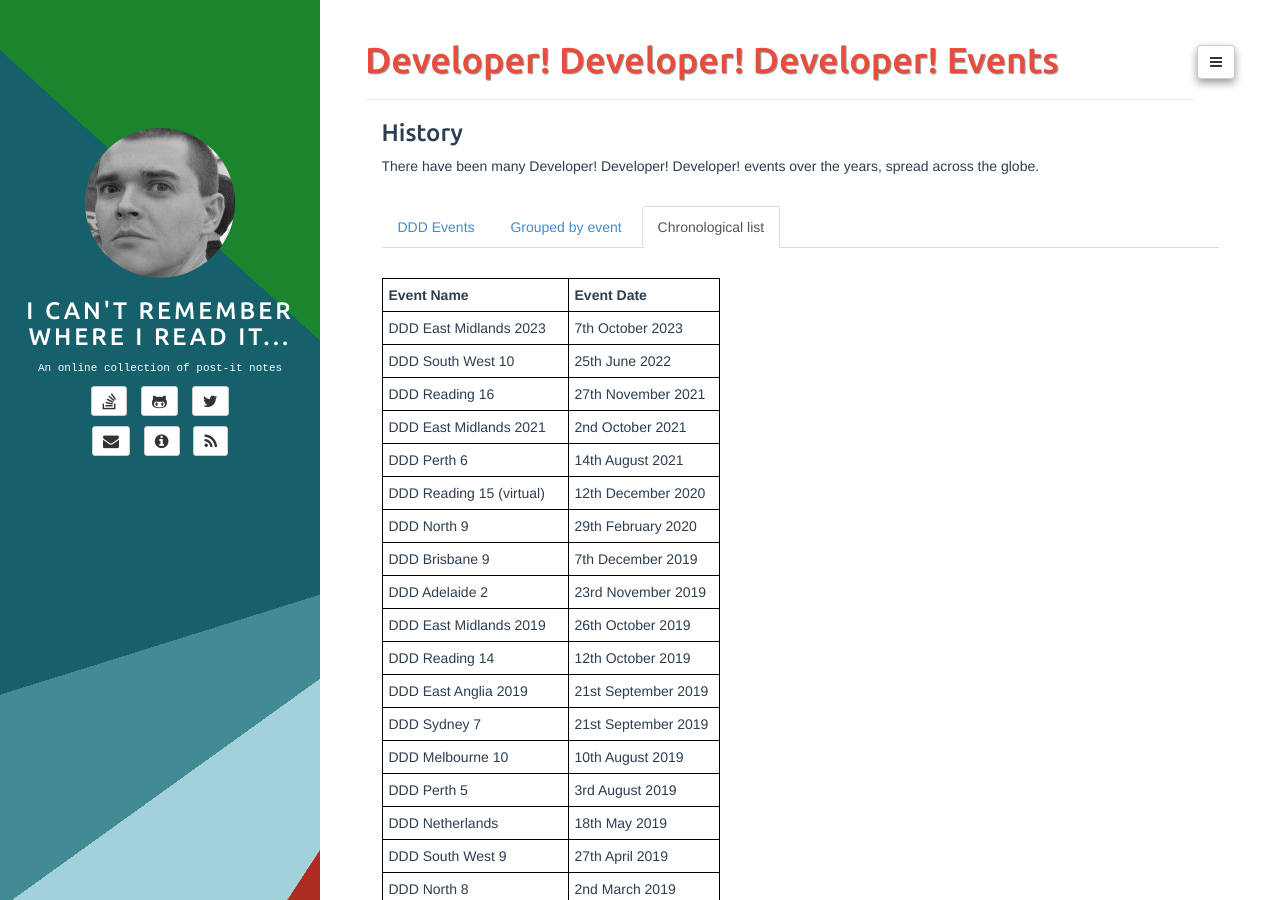
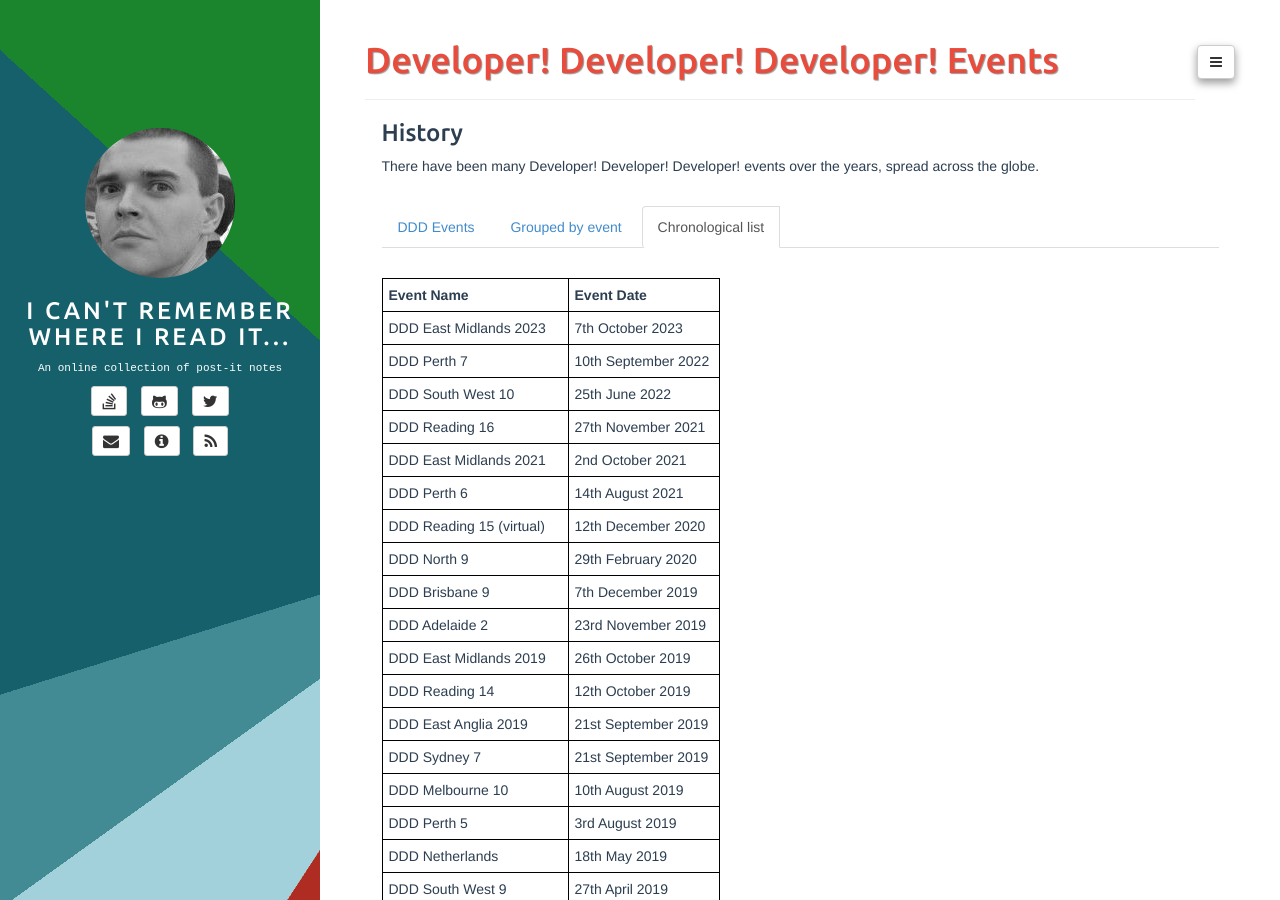
Before and after one commit to adrianbanks/adrianbanks.github.io, a Jekyll site: the page built from ddd-list.md, in a window 1280 px wide and 900 px high. Built offline with Jekyll 4.4.1, drawn with Linux system fonts in a browser that asks for light colours.

Commit message:
Add DDD Perth 7

```diff
--- a/ddd-list.md
+++ b/ddd-list.md
@@ -16,6 +16,7 @@ There have been many Developer! Developer! Developer! events over the years, spr
 | **Event Name**             | **Event Date**      |
 | -------------------------- | ------------------- |
 |  DDD East Midlands 2023    | 7th October 2023    |
+|  DDD Perth 7               | 10th September 2022 |
 |  DDD South West 10         | 25th June 2022      |
 |  DDD Reading 16            | 27th November 2021  |
 |  DDD East Midlands 2021    | 2nd October 2021    |
```
Also changed, not shown: ddd-grouped.md (+1 -0 lines).
